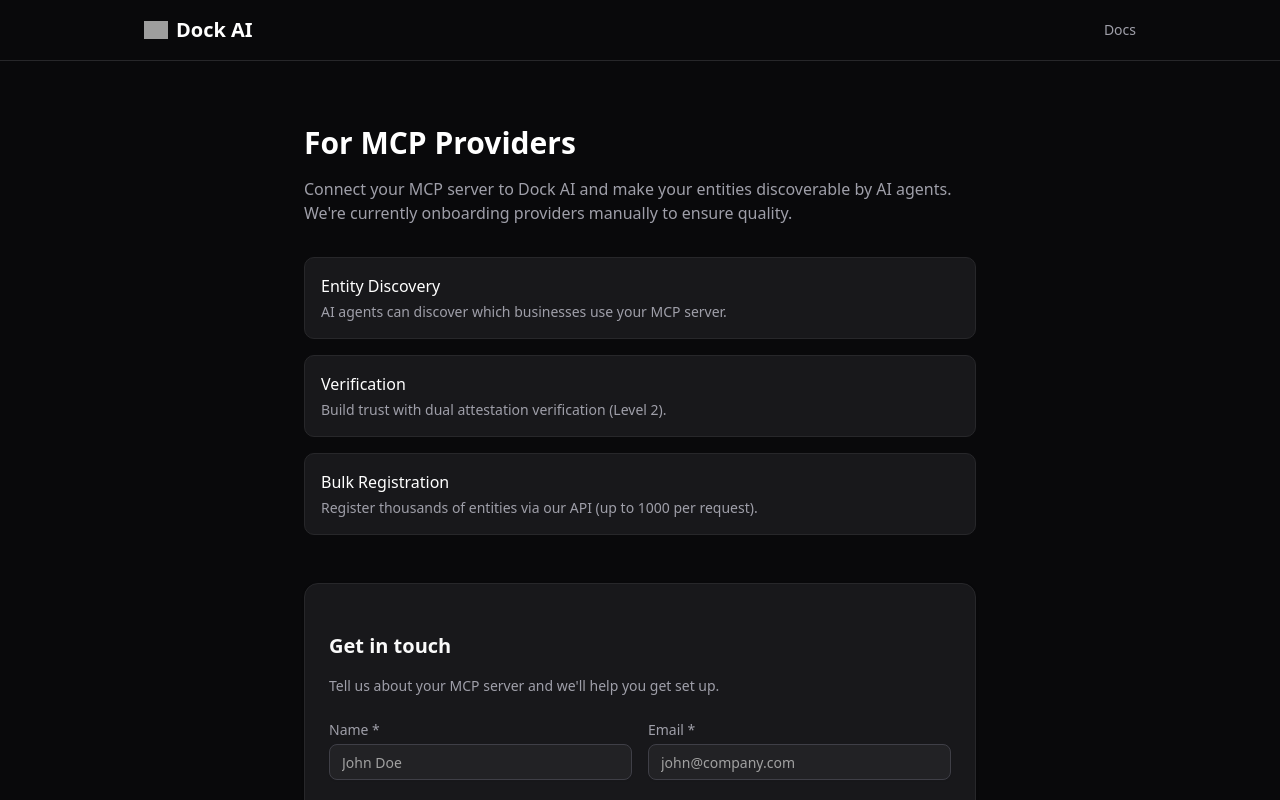
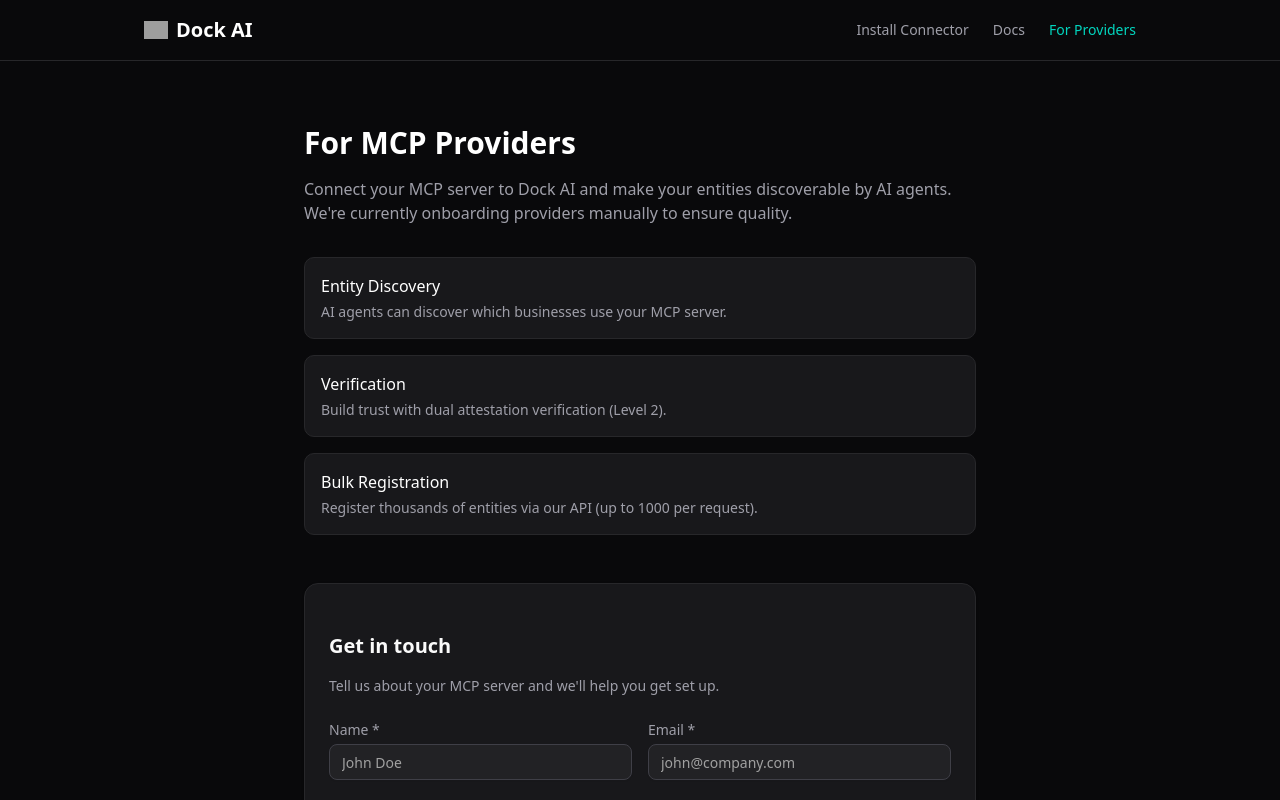
Before and after one commit to dock-ai/dockai-landing, a Next.js app: page /providers in a window 1280 px wide. Shown: the top 800 px of the page. Built offline with nearby package versions, Linux system fonts and the light colour scheme; grey boxes are pictures that could not be loaded.

Commit message:
Unify header across all pages

```diff
--- a/src/app/docs/layout.tsx
+++ b/src/app/docs/layout.tsx
@@ -25,14 +25,17 @@
             Dock AI
           </Link>
           <nav className="flex items-center gap-6">
-            <Link href="/docs" className="text-sm text-white">
+            <Link href="/install" className="text-sm text-zinc-400 hover:text-white cursor-pointer">
+              Install Connector
+            </Link>
+            <Link href="/docs" className="text-sm text-white cursor-pointer">
               Docs
             </Link>
             <Link
               href="/providers"
-              className="text-sm text-teal-400 hover:text-teal-300"
+              className="text-sm text-teal-400 hover:text-teal-300 cursor-pointer"
             >
-              For MCP Providers
+              For Providers
             </Link>
           </nav>
         </div>
--- a/src/app/providers/page.tsx
+++ b/src/app/providers/page.tsx
@@ -53,8 +53,17 @@
             Dock AI
           </Link>
           <nav className="flex items-center gap-6">
-            <Link href="/docs" className="text-sm text-zinc-400 hover:text-white">
+            <Link href="/install" className="text-sm text-zinc-400 hover:text-white cursor-pointer">
+              Install Connector
+            </Link>
+            <Link href="/docs" className="text-sm text-zinc-400 hover:text-white cursor-pointer">
               Docs
+            </Link>
+            <Link
+              href="/providers"
+              className="text-sm text-teal-400 hover:text-teal-300 cursor-pointer"
+            >
+              For Providers
             </Link>
           </nav>
         </div>
```
